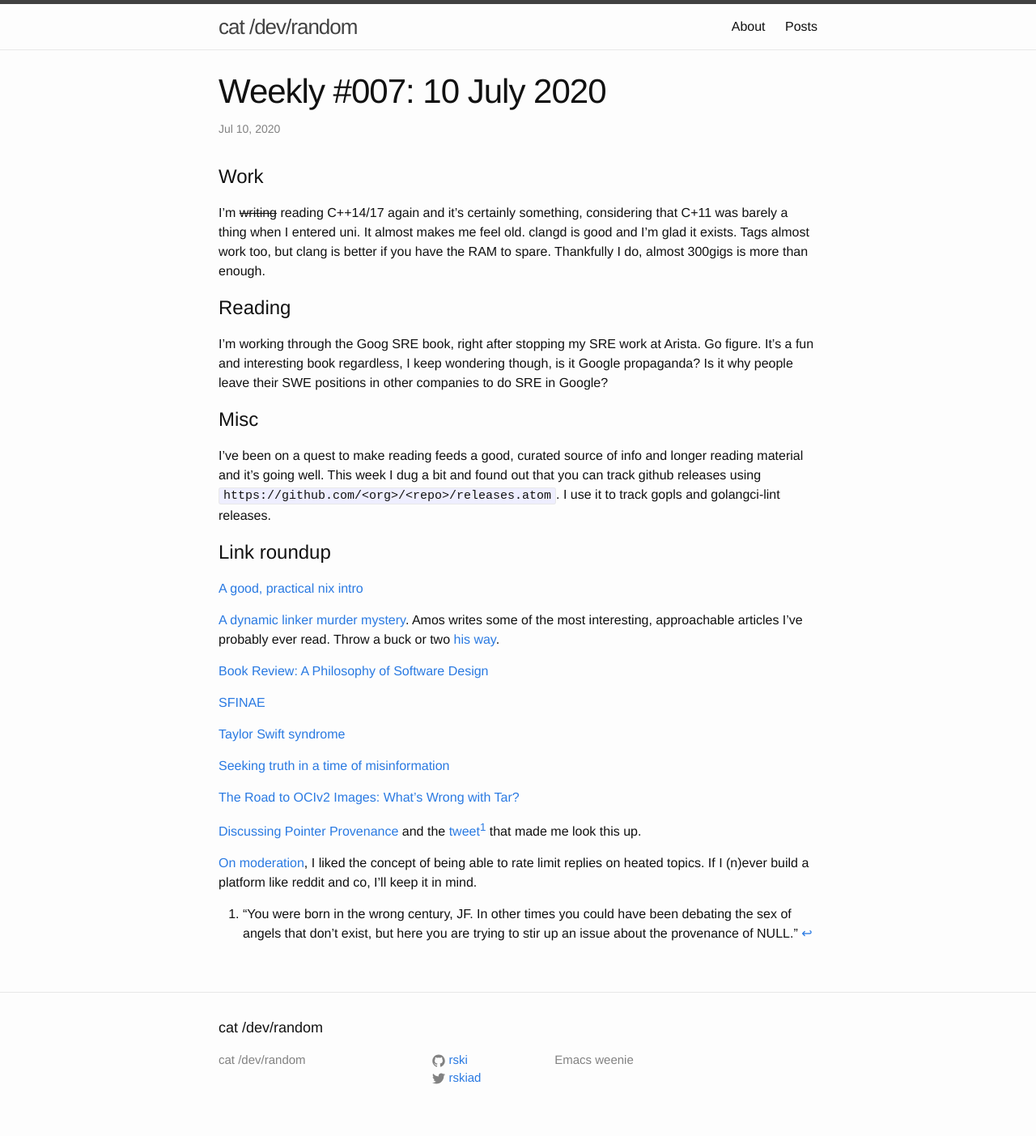
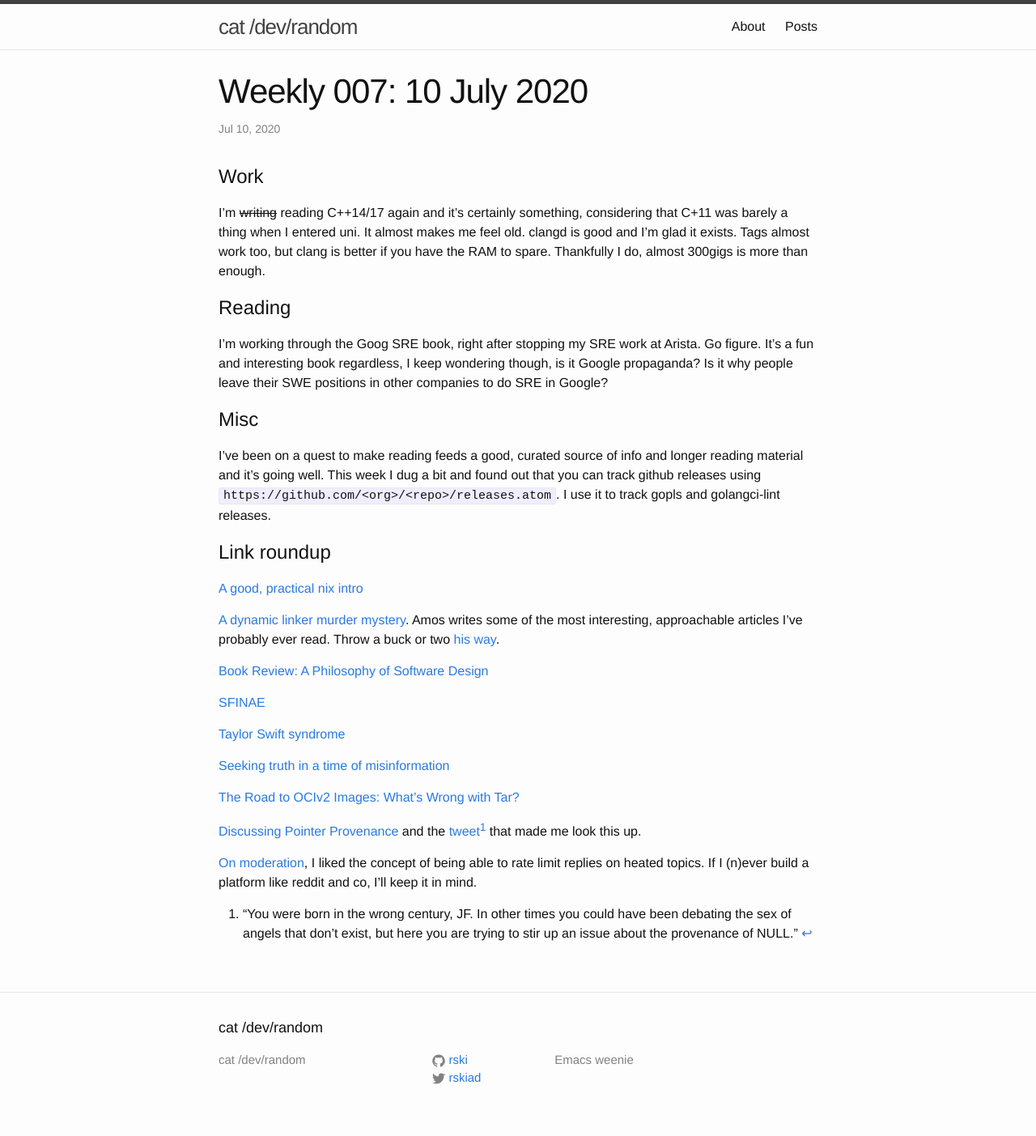
Before and after one commit to rski/rski.github.io, a Jekyll site: the page built from _posts/2020-07-10-weekly-007.md, in a window 1280 px wide. Shown: the whole page at 81% size. Built offline with Jekyll 4.4.1, drawn with Linux system fonts in a browser that asks for light colours; our own code applies the rules of GitHub Pages for plain Markdown files.

Commit message:
make it consistent

```diff
--- a/_posts/2020-07-10-weekly-007.md
+++ b/_posts/2020-07-10-weekly-007.md
@@ -1,5 +1,5 @@
 ---
-title: "Weekly #007: 10 July 2020"
+title: "Weekly 007: 10 July 2020"
 ---
 
 # Work
```
